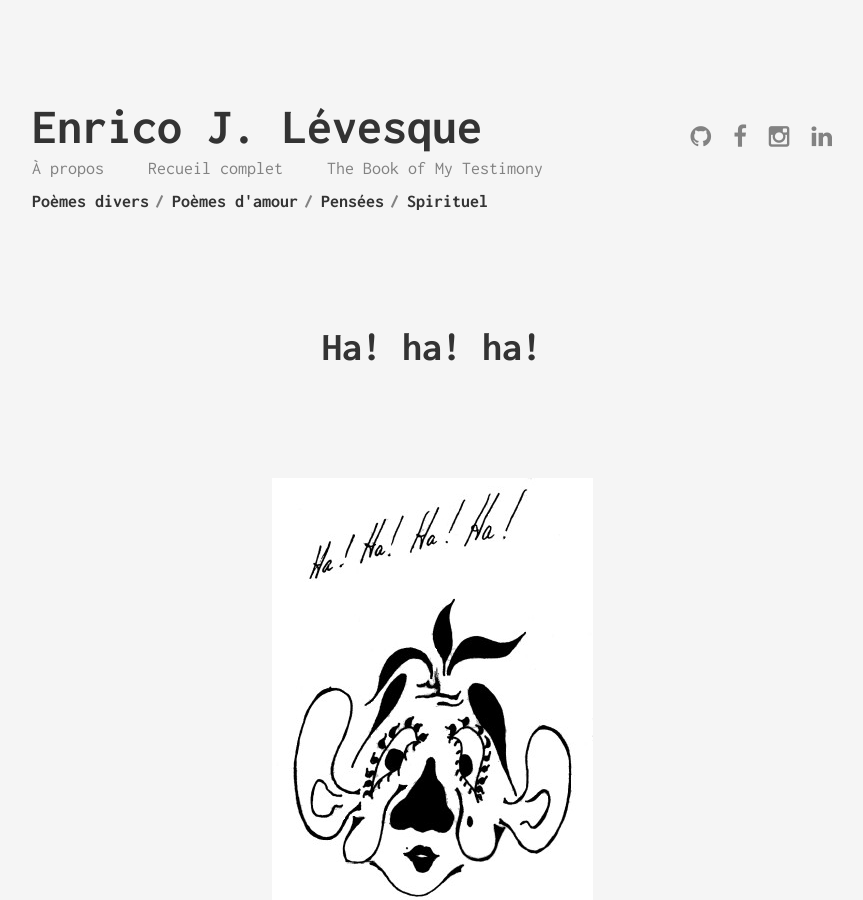
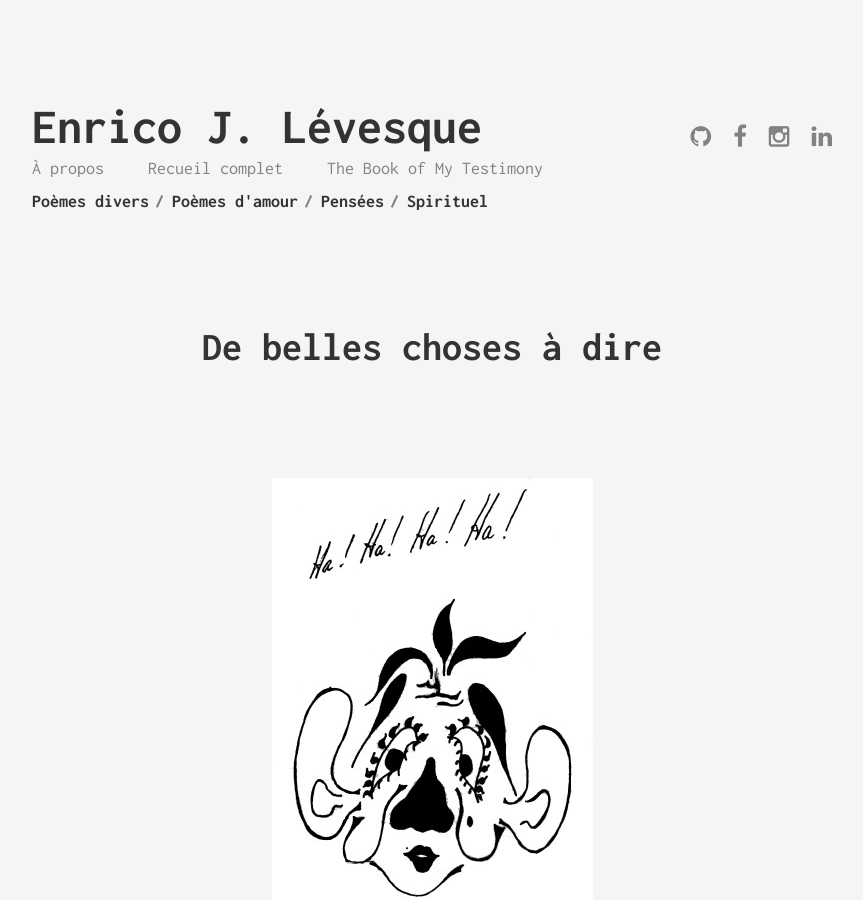
Before and after one commit to enricoJL/enricojl.github.io, a Jekyll site: the page built from _posts/2020-12-23-belles-choses-a-dire.md, in a window 1280 px wide and 900 px high. Shown: the whole window, without its empty margins (208-1071 px from the left). Built offline with Jekyll 4.4.1, drawn with Linux system fonts in a browser that asks for light colours.

Commit message:
nouveau titre

```diff
--- a/_posts/2020-12-23-ha-ha-ha.md
+++ b/_posts/2020-12-23-belles-choses-a-dire.md
@@ -1,6 +1,6 @@
 ---
 layout: post
-title: "Ha! ha! ha!"
+title: "De belles choses à dire"
 date: "2020-12-23"
 categories:
   - "poesie"
```
